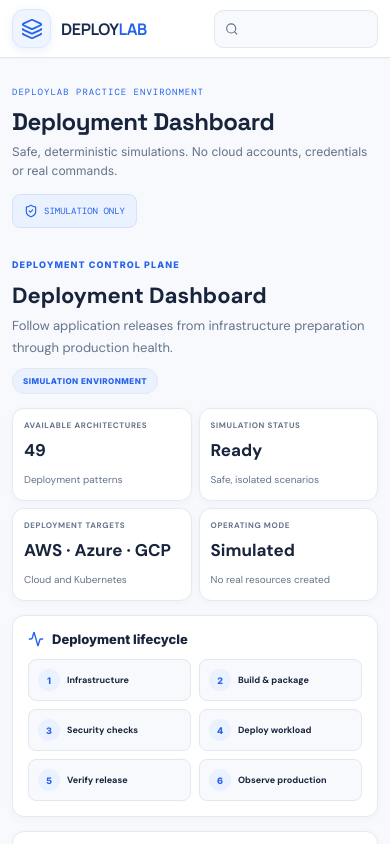
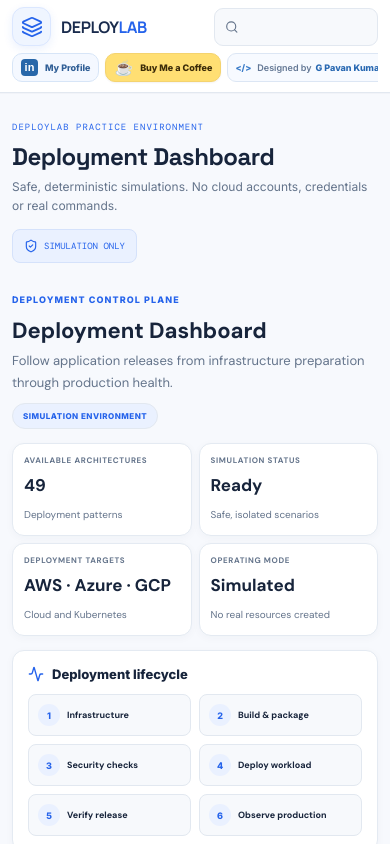
Before and after one commit to gajulatechi27/devops-deployment-explorer, a React (Vite) app: page / in a window 390 px wide. Shown: the top 844 px of the page. Built offline with nearby package versions, Linux system fonts and the light colour scheme.

Commit message:
Keep profile, coffee and creator links visible across workspaces

```diff
--- a/src/index.css
+++ b/src/index.css
@@ -2070,3 +2070,62 @@ button:focus-visible,input:focus-visible,textarea:focus-visible,select:focus-vis
 @media(max-width:980px){
   .app.workspace-architectures .topbar-creator-actions{display:none}
 }
+
+
+/* Keep creator/support links available in every workspace header. */
+.app .topbar-creator-actions{
+  display:flex !important;
+  align-items:center;
+  gap:8px;
+  flex-shrink:0;
+  margin-right:8px;
+  visibility:visible;
+  opacity:1;
+}
+.app.workspace-architectures .topbar-creator-actions,
+.app.workspace-architectures .topbar-spacer{
+  display:flex !important;
+}
+@media(max-width:1180px){
+  .app .topbar-creator-actions{gap:6px;margin-right:4px}
+  .app .coffee-support,.app .profile-link{min-height:32px;padding:0 8px;font-size:9px}
+  .app .creator-credit{min-height:32px;padding:0 7px;font-size:8px}
+}
+@media(max-width:980px){
+  .app .topbar{
+    height:auto;
+    min-height:60px;
+    flex-wrap:wrap;
+    row-gap:6px;
+    padding-top:7px;
+    padding-bottom:7px;
+  }
+  .app .topbar-creator-actions{
+    order:3;
+    width:100%;
+    justify-content:flex-end;
+    margin:0;
+  }
+  .app .topbar-spacer{display:none !important}
+  .app .top-actions{margin-left:auto}
+}
+@media(max-width:700px){
+  .app .topbar{min-height:88px;gap:6px}
+  .app .topbar-creator-actions{
+    order:3;
+    width:100%;
+    justify-content:flex-start;
+    overflow-x:auto;
+    padding:1px 0 3px;
+    scrollbar-width:none;
+  }
+  .app .topbar-creator-actions::-webkit-scrollbar{display:none}
+  .app .topbar-creator-actions .profile-link,
+  .app .topbar-creator-actions .coffee-support,
+  .app .topbar-creator-actions .creator-credit{
+    display:inline-flex !important;
+    flex:0 0 auto;
+    min-height:29px;
+    font-size:9px;
+  }
+}
```
